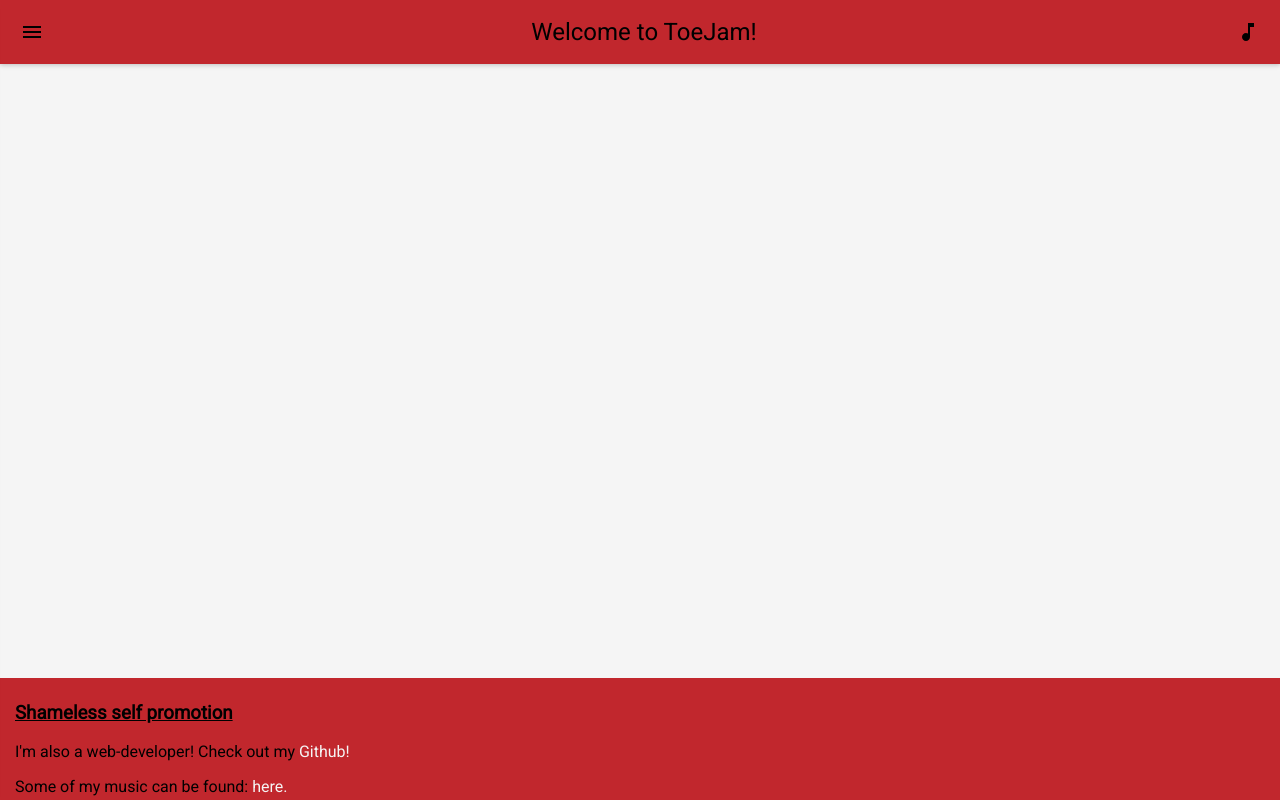
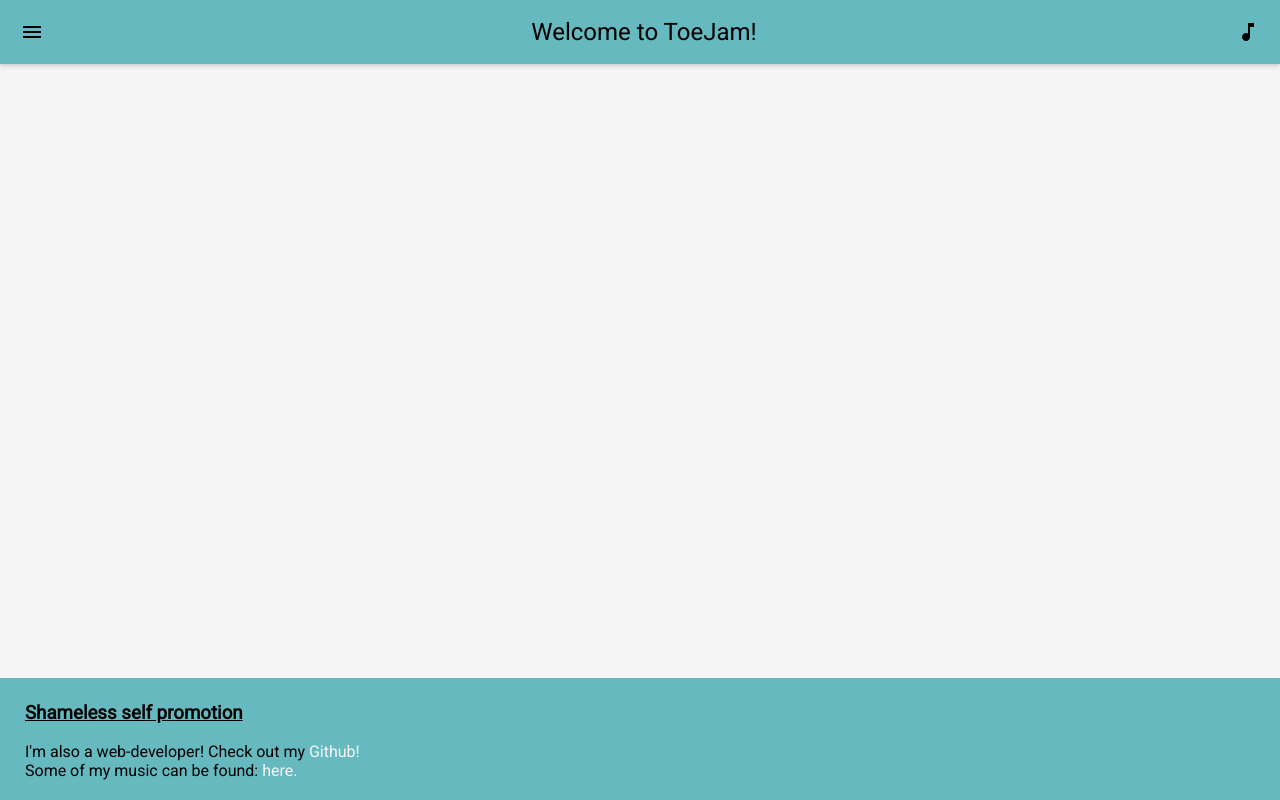
Before and after one commit to robdir/guitar-lessons, a React (Create React App) app: page / in a window 1280 px wide. Built offline with nearby package versions, Linux system fonts and the light colour scheme.

Commit message:
HI FRISO

```diff
--- a/src/components/Drawer.js
+++ b/src/components/Drawer.js
@@ -30,7 +30,7 @@ class Sidebar extends PureComponent {
                     label="Toggle Drawer"
                     onClick={this.changeState}
                 />
-                <Drawer containerStyle={menuStyle} open={this.state.open} docked={false} onRequestChange={this.Close}>
+                <Drawer containerStyle={menuStyle} open={this.state.open} docked={false} onRequestChange={this.changeState}>
                     <div className="menu">
                         <MenuItem><p>Navigate to:</p></MenuItem>
                         <hr />
--- a/src/components/Footer.js
+++ b/src/components/Footer.js
@@ -10,9 +10,8 @@ class Footer extends PureComponent {
                     <h3> Shameless self promotion </h3>
                     <p>  I'm also a web-developer!
                          Check out my <a href="https://github.com/robdir">
-                         Github!</a>
-                    </p>
-                    <p> Some of my music can be found:
+                         Github!</a> <br/>
+                        Some of my music can be found:
                          <a href="https://soundcloud.com/inuinuband/sets/demo"> here. </a>
                     </p>
                 </div>
--- a/src/styles/UI/theme.js
+++ b/src/styles/UI/theme.js
@@ -2,7 +2,7 @@
 import getMuiTheme from 'material-ui/styles/getMuiTheme'
 
 // Colors
-export const green = '#00AA86'
+export const powder = "#66B9BF"
 export const red = '#D32F2F'
 export const darkRed = '#C1272D'
 export const white = '#ffffff'
@@ -14,10 +14,10 @@ export const grey30 = 'rgba(222, 222, 222, 0.7)'
 
 // Palette
 export const palette = {
-    primary1Color: darkRed,
-    primary2Color: green,
-    primary3Color: green,
-    accent1Color: green,
+    primary1Color: powder,
+    primary2Color: powder,
+    primary3Color: powder,
+    accent1Color: powder,
     textColor: black,
     alternateTextColor: black,
     canvasColor: white,
--- a/src/styles/component-styles/Footer.css
+++ b/src/styles/component-styles/Footer.css
@@ -1,5 +1,5 @@
 .footer {
-  background-color: #C1272D;
+  background-color: #66B9BF;
   height: 7em;
   width: 100%;
   padding: 5px;
@@ -9,6 +9,7 @@
 
 .info {
     padding-left: 10px;
+    margin: 10px;
 }
 
 h3 {
```
